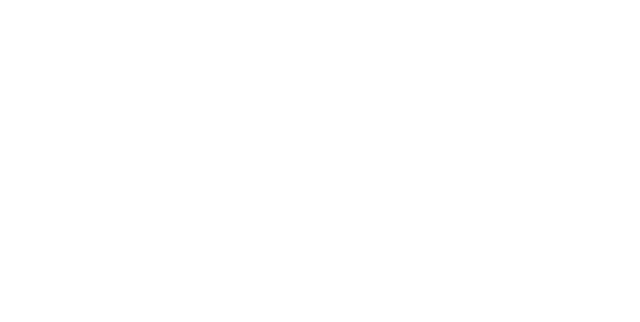
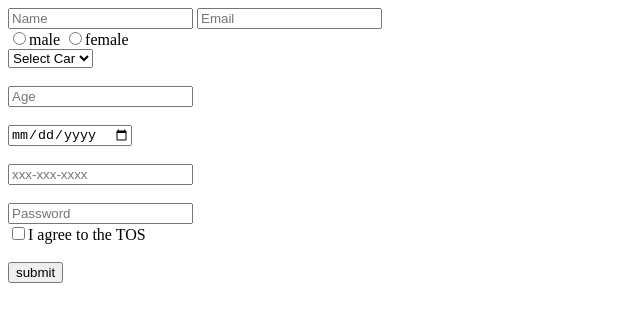
Before and after one commit to acciojob/signup-form-car-prasadkakad589, a website: page main.html in a window 1280 px wide. Shown: the whole page, without its empty margins (0-640 px from the left). Drawn offline with Linux system fonts and the light colour scheme.

Commit message:
created a submission

```diff
--- a/main.html
+++ b/main.html
@@ -8,6 +8,31 @@
 
 <body>
 	<!-- the entire body must be written by student -->
+	<form method="post">
+		<input type="text" placeholder="Name" id="name" required/>
+		<input type="email" placeholder="Email" id="email" required/><br>
+		<input type="radio" id="gender_m" name="gender" required/>male
+		<input type="radio" id="gender_f" name="gender" required/>female
+		<br>
+		<select id="cars" required>
+			<option>Select Car</option>
+			<option>BMW</option>
+			<option>Audi</option>
+			<option>G-Wagon</option>
+		</select>
+		<br>	<br>
+		<input type="number"  placeholder="Age" id="age" required/>
+		<br>	<br>
+		<input type="date" id="dob" required/>
+		<br>	<br>
+		<input type="tel" placeholder="xxx-xxx-xxxx" id="tel"/>
+		<br><br>
+		<input type="password" placeholder="Password" id="password" required/>
+		<br>
+		<input type="checkbox" id="tos" required value="I agree to the TOS"/>I agree to the TOS
+		<br><br>
+		<input type="submit" value="submit" id="submit"/>
+	</form>
     <script type="text/javascript" src="./script.js">
 </script>
 
```
